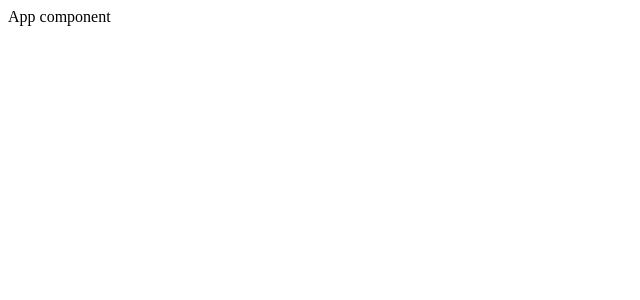
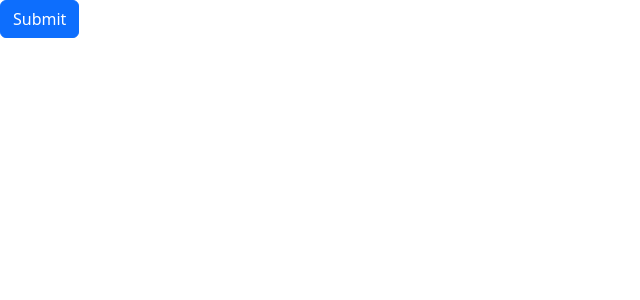
Before and after one commit to Nayem73/React-Training, a React (Vite) app in the folder codewithmosh-typescript/: page / in a window 1280 px wide. Shown: the top 300 px of the page, without its empty margins (0-640 px from the left). Built offline with nearby package versions, Linux system fonts and the light colour scheme.

Commit message:
Added a button using bootstrap styling

```diff
--- a/codewithmosh-typescript/package.json
+++ b/codewithmosh-typescript/package.json
@@ -10,6 +10,7 @@
     "preview": "vite preview"
   },
   "dependencies": {
+    "bootstrap": "^5.3.3",
     "react": "^18.3.1",
     "react-dom": "^18.3.1"
   },
--- a/codewithmosh-typescript/src/App.tsx
+++ b/codewithmosh-typescript/src/App.tsx
@@ -1,13 +1,9 @@
-import { useState } from 'react'
-import reactLogo from './assets/react.svg'
-import viteLogo from '/vite.svg'
+import Button from "./components/Button"
 
 function App() {
-  const [count, setCount] = useState(0)
-
   return (
     <>
-      App component
+      <Button />
     </>
   )
 }
--- /dev/null
+++ b/codewithmosh-typescript/src/components/Button.tsx
@@ -0,0 +1,11 @@
+const handleClick = (event: React.MouseEvent<HTMLButtonElement>) => {
+  event.preventDefault();
+}
+
+const Button = () => {
+  return (
+    <button onClick={(event) => handleClick(event)} className="btn btn-primary">Submit</button>
+  )
+}
+
+export default Button
--- a/codewithmosh-typescript/src/main.tsx
+++ b/codewithmosh-typescript/src/main.tsx
@@ -1,6 +1,7 @@
 import { StrictMode } from 'react'
 import { createRoot } from 'react-dom/client'
 import App from './App.tsx'
+import 'bootstrap/dist/css/bootstrap.min.css'
 
 createRoot(document.getElementById('root')!).render(
   <StrictMode>
```
Also changed, not shown: 1 other file (tests, documents, lock files or other folders).
